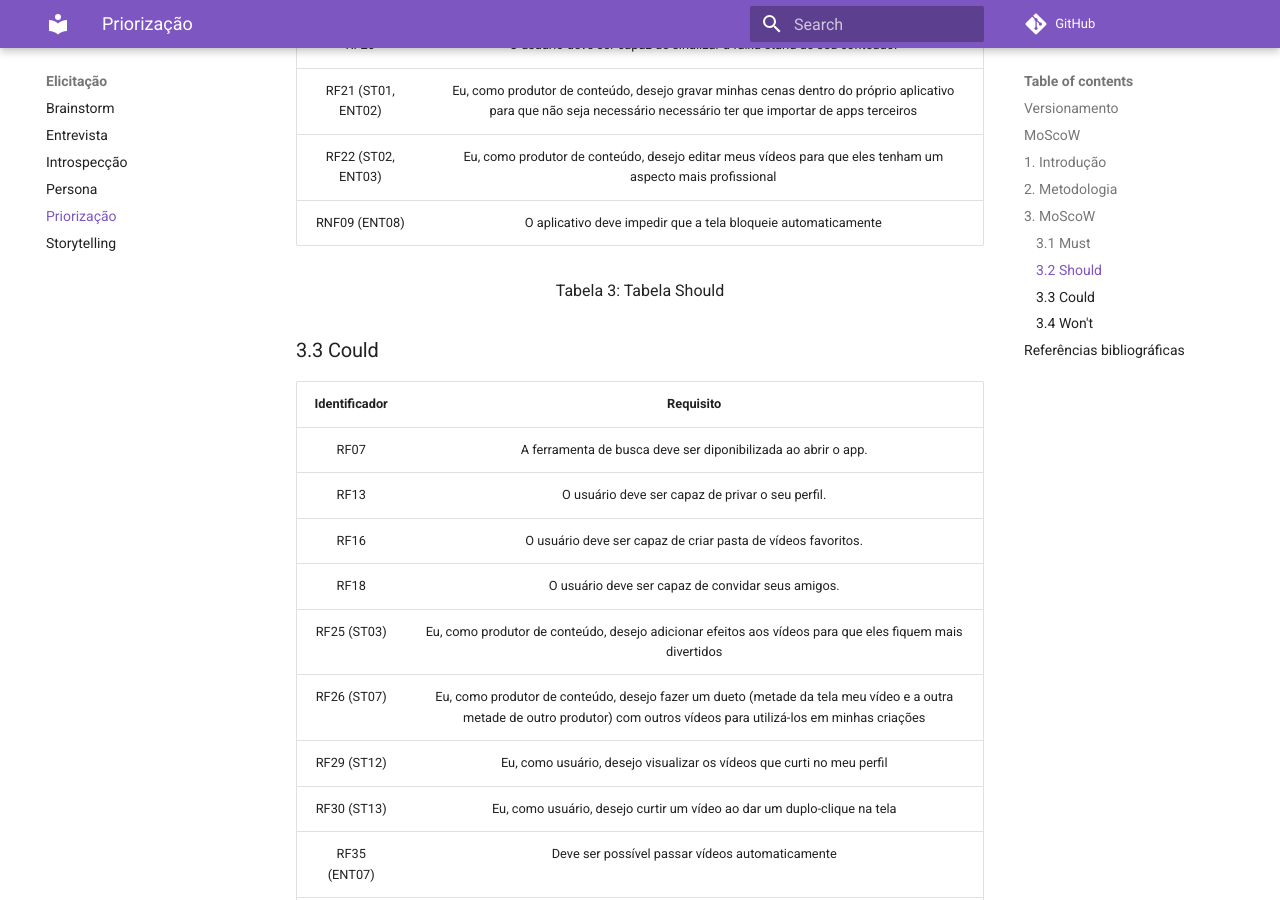
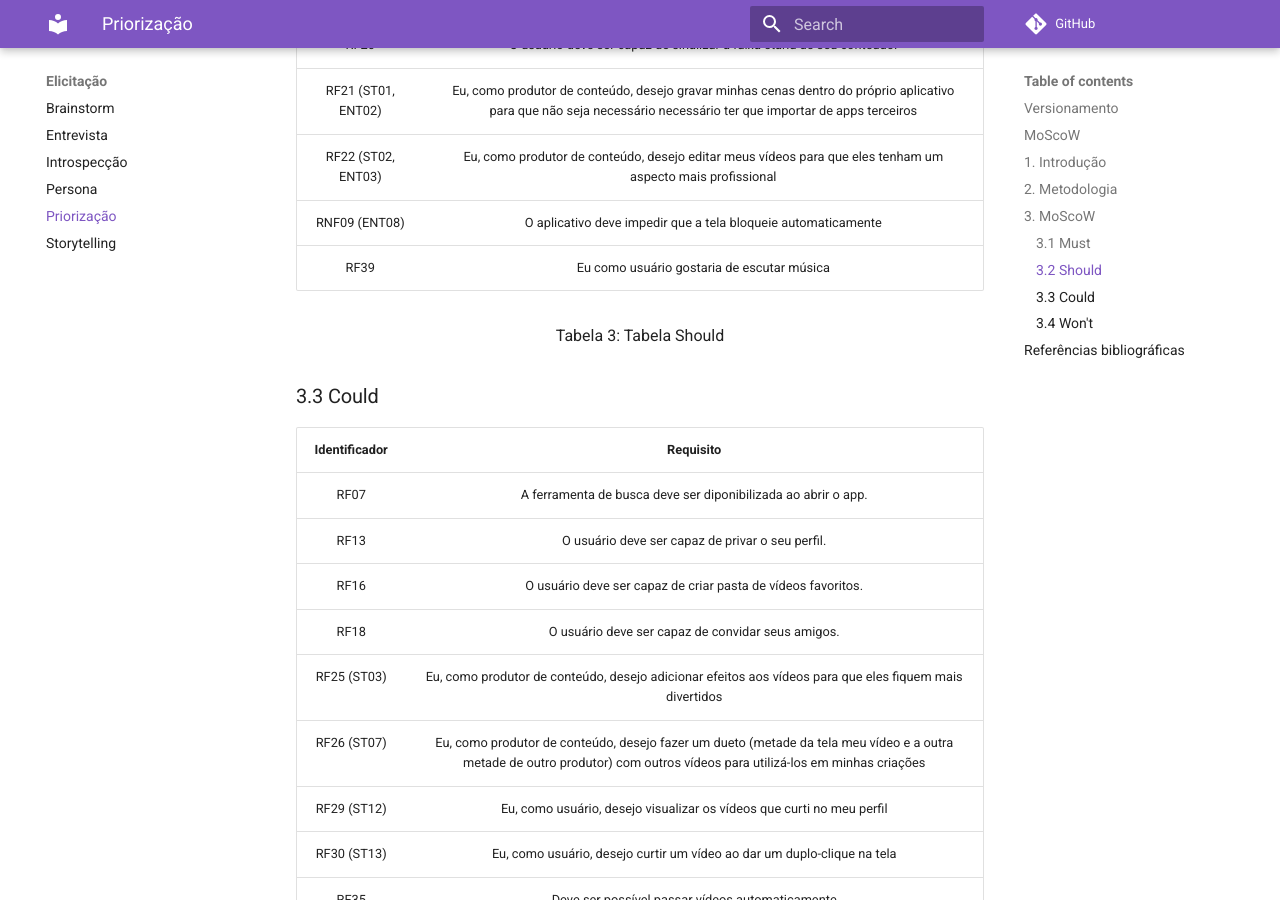
Before and after one commit to Requisitos-de-Software/2022.1-TikTok, an MkDocs documentation site: the page built from docs/elicitação/priorizacao.md, in a window 1280 px wide and 900 px high, scrolled down 2706 px. Built offline with MkDocs 1.6.1 and Material for MkDocs 9.7.7, drawn with Linux system fonts in a browser that asks for light colours; comment, search, counter and statistics services are not loaded.

Commit message:
Update priorizacao.md

```diff
--- a/docs/elicitação/priorizacao.md
+++ b/docs/elicitação/priorizacao.md
@@ -72,6 +72,7 @@ Para que a priorização fosse feita, nós, equipe, nos reunimos via Discord ond
 |   RF21  (ST01, ENT02)    | Eu, como produtor de conteúdo, desejo gravar minhas cenas dentro do próprio aplicativo para que não seja necessário necessário ter que importar de apps terceiros |
 | RF22       (ST02, ENT03) |                            Eu, como produtor de conteúdo, desejo editar meus vídeos para que eles tenham um aspecto mais profissional                             |
 |      RNF09 (ENT08)       |                                                   O aplicativo deve impedir que a tela bloqueie automaticamente                                                   |
+| RF39 | Eu como usuário gostaria de escutar música |
 <div style="text-align: center">
 <p>Tabela 3: Tabela Should</p>
 </div>
```
